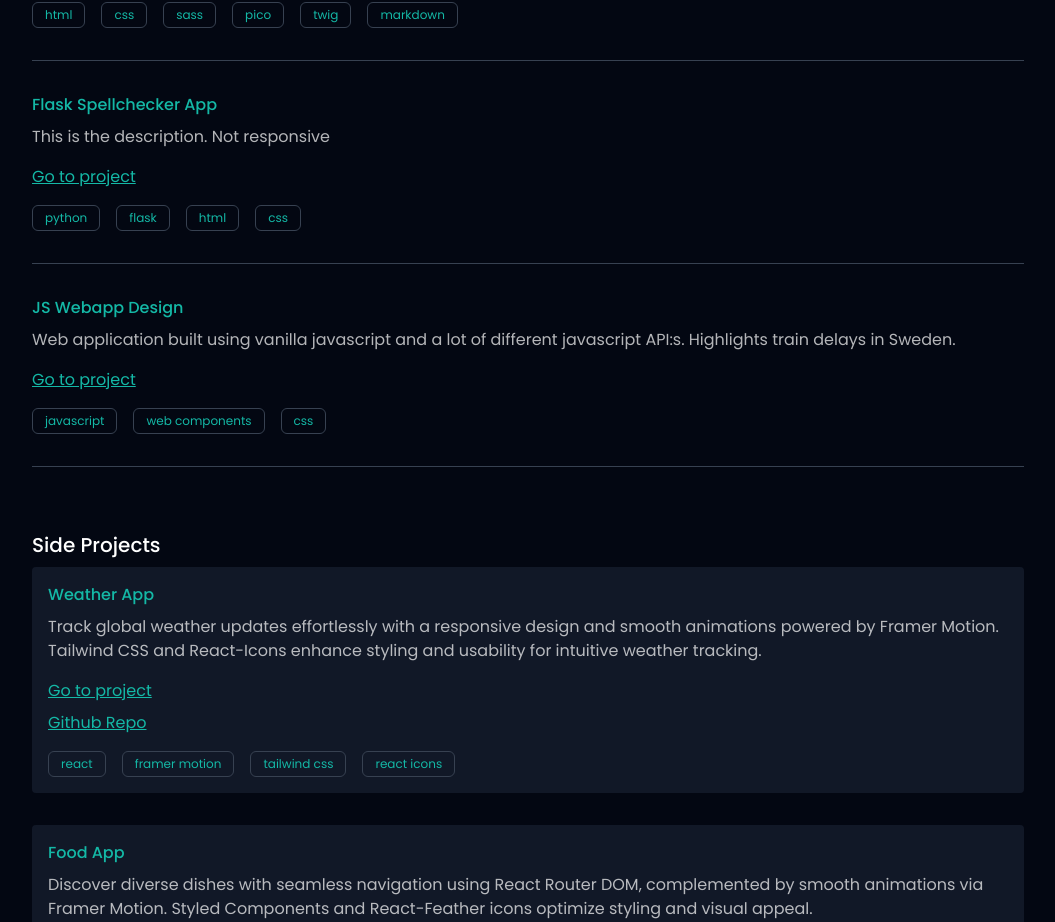
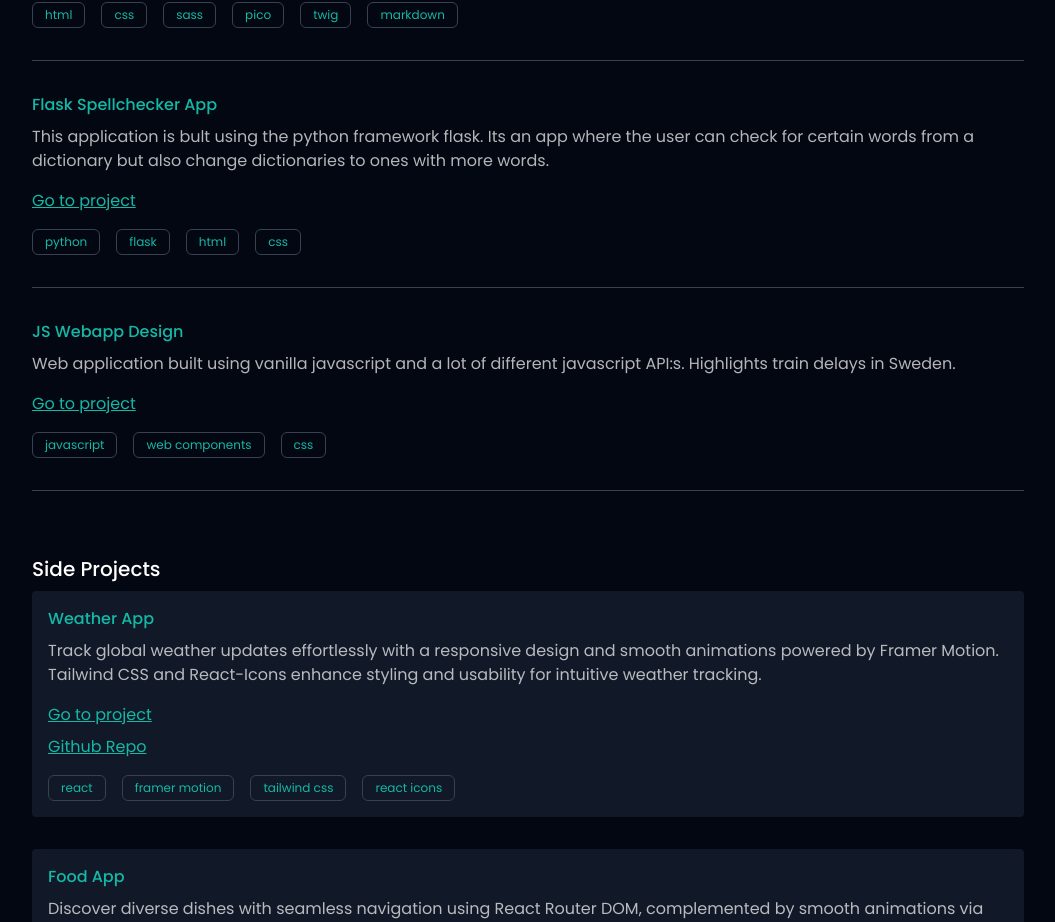
Before and after one commit to jkberiksson/react-portfolio, a React (Create React App) app: page / in a window 1280 px wide. Shown: the part 777-1699 px from the top of the page, without its empty margins (112-1167 px from the left). Built offline with nearby package versions, Linux system fonts and the light colour scheme; the HTML template or start-up script is replaced by a standard one.

Commit message:
added data for last project.

```diff
--- a/src/data.js
+++ b/src/data.js
@@ -15,7 +15,8 @@ export const schoolProjects = [
   },
   {
     title: 'Flask Spellchecker App',
-    description: 'This is the description. Not responsive',
+    description:
+      'This application is bult using the python framework flask. Its an app where the user can check for certain words from a dictionary but also change dictionaries to ones with more words.',
     link: 'https://www.student.bth.se/~jaei23/dbwebb-kurser/oopython/me/kmom10/spellchecker/app.cgi',
     tags: ['python', 'flask', 'html', 'css'],
   },
```
